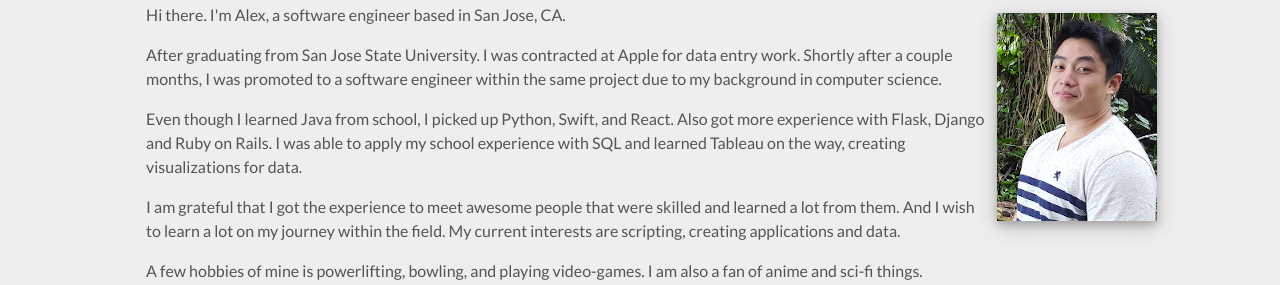
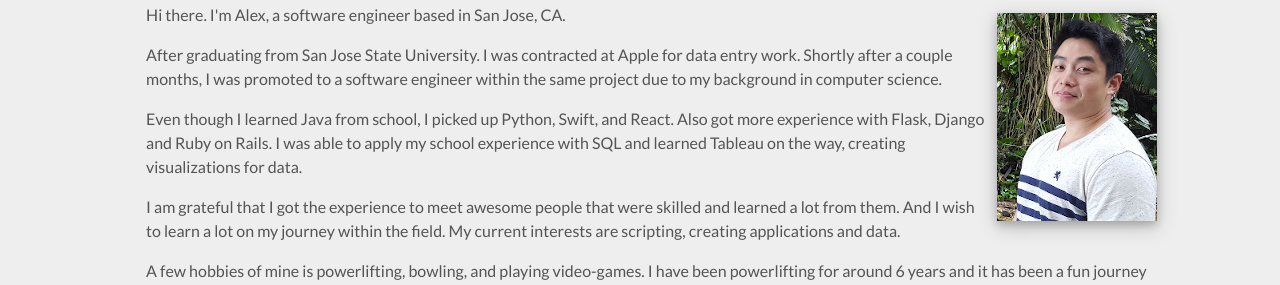
Before and after one commit to alexung93/my-portfolio, a Gatsby site: page / in a window 1280 px wide. Shown: the part 515-800 px from the top of the page. Built offline with nearby package versions, Linux system fonts and the light colour scheme; Gatsby itself is replaced by a stand-in of ours.

Commit message:
updating readme and index

```diff
--- a/src/pages/index.js
+++ b/src/pages/index.js
@@ -88,7 +88,7 @@ const IndexPage = () => (
       <p>Even though I learned Java from school, I picked up Python, Swift, and React. Also got more experience with Flask, Django and Ruby on Rails. I was able to apply my school experience with SQL and learned Tableau on the way, creating visualizations for data. </p>
       <p> I am grateful that I got the experience to meet awesome people that were skilled and learned a lot from them. And I wish to learn a lot on my journey within the field. My current interests are scripting, creating applications and data. </p>
 
-      <p> A few hobbies of mine is powerlifting, bowling, and playing video-games. I am also a fan of anime and sci-fi things. </p>
+      <p> A few hobbies of mine is powerlifting, bowling, and playing video-games. I have been powerlifting for around 6 years and it has been a fun journey that I enjoy. I casually bowl and for my free-time I enjoy playing video games. I am also a fan of anime and sci-fi things. </p>
 
       <Row>
       <Col xs={3}>
```
Also changed, not shown: README.md.
